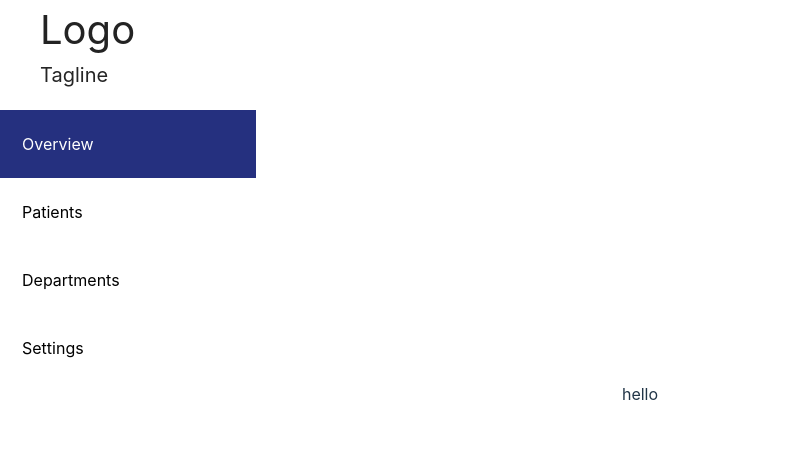
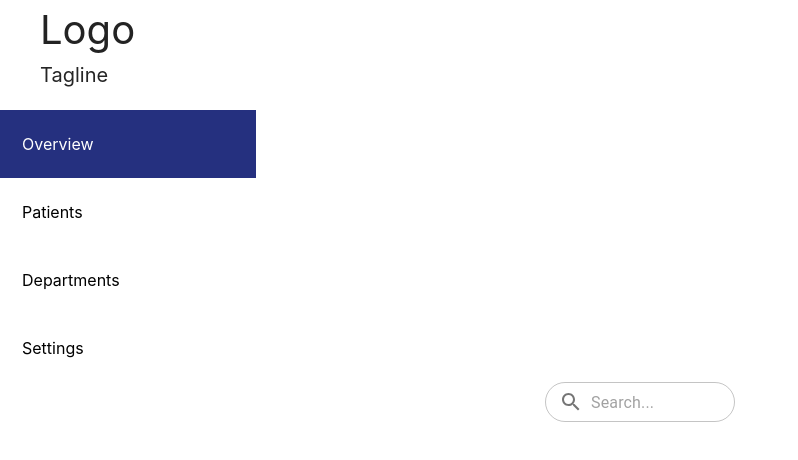
Before and after one commit to RaveenaDev/medical-repo, a React (Vite) app: page /patients in a window 1280 px wide. Shown: the top 460 px of the page, without its empty margins (0-798 px from the left). Built offline with nearby package versions, Linux system fonts and the light colour scheme.

Commit message:
Search Bar component created

```diff
--- /dev/null
+++ b/src/components/Searchbar/index.jsx
@@ -0,0 +1,31 @@
+import React from 'react';
+import TextField from '@mui/material/TextField';
+import InputAdornment from '@mui/material/InputAdornment';
+import SearchIcon from '@mui/icons-material/Search';
+
+function Searchbar() {
+  return (
+    <TextField
+      variant="outlined"
+      placeholder="Search..."
+      InputProps={{
+        startAdornment: (
+          <InputAdornment position="start">
+            <SearchIcon />
+          </InputAdornment>
+        ),
+        style: {
+          height: '40px', // Custom height
+        },
+      }}
+      sx={{
+        width: '190px', // Custom width
+        '& .MuiOutlinedInput-root': {
+          borderRadius: '20px', // Rounded corners
+        },
+      }}
+    />
+  );
+}
+
+export default Searchbar;
--- a/src/pages/receptionist/patients/Patients.jsx
+++ b/src/pages/receptionist/patients/Patients.jsx
@@ -1,5 +1,6 @@
 import React, {useEffect, useState} from 'react'
 import styles from "../styles.module.scss";
+import Searchbar from '../../../components/Searchbar';
 
 
 
@@ -9,7 +10,7 @@ function Patients() {
     return (
 <>
     <div>
-        hello
+        <Searchbar />
     </div>
     </>
 
```
Also changed, not shown: package.json (+4 -4 lines), 1 other file (tests, documents, lock files or other folders).
